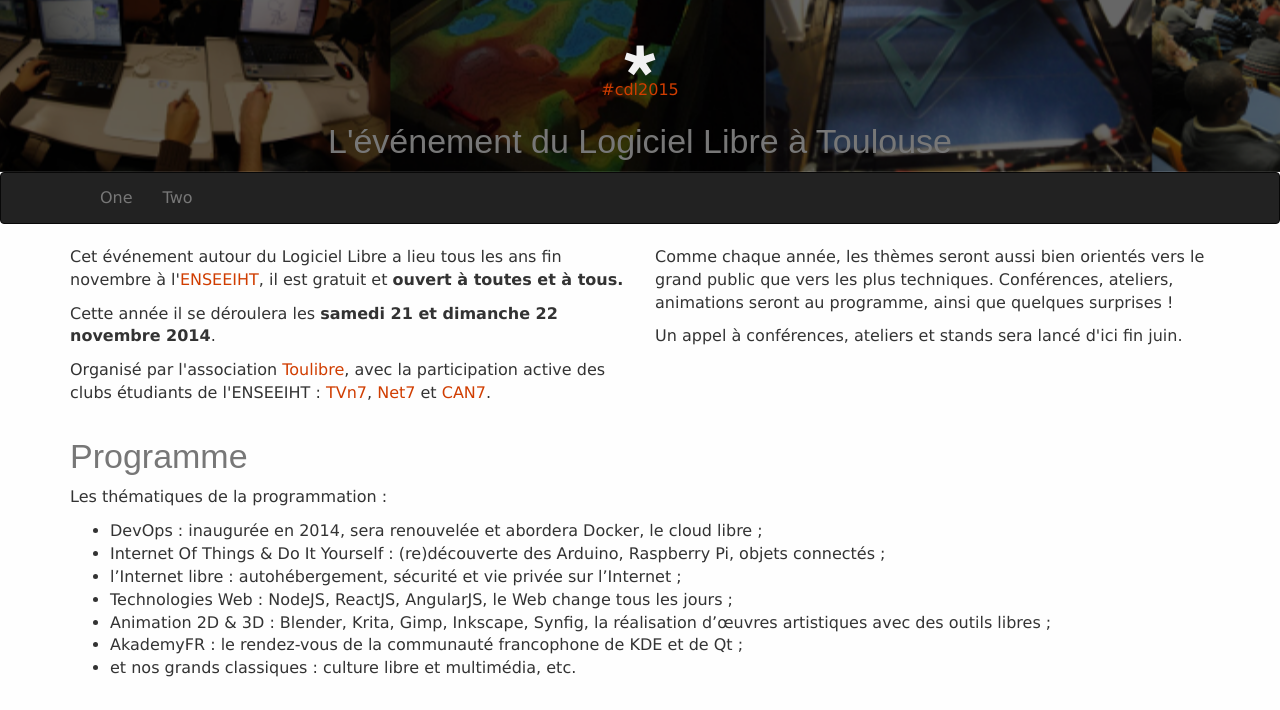
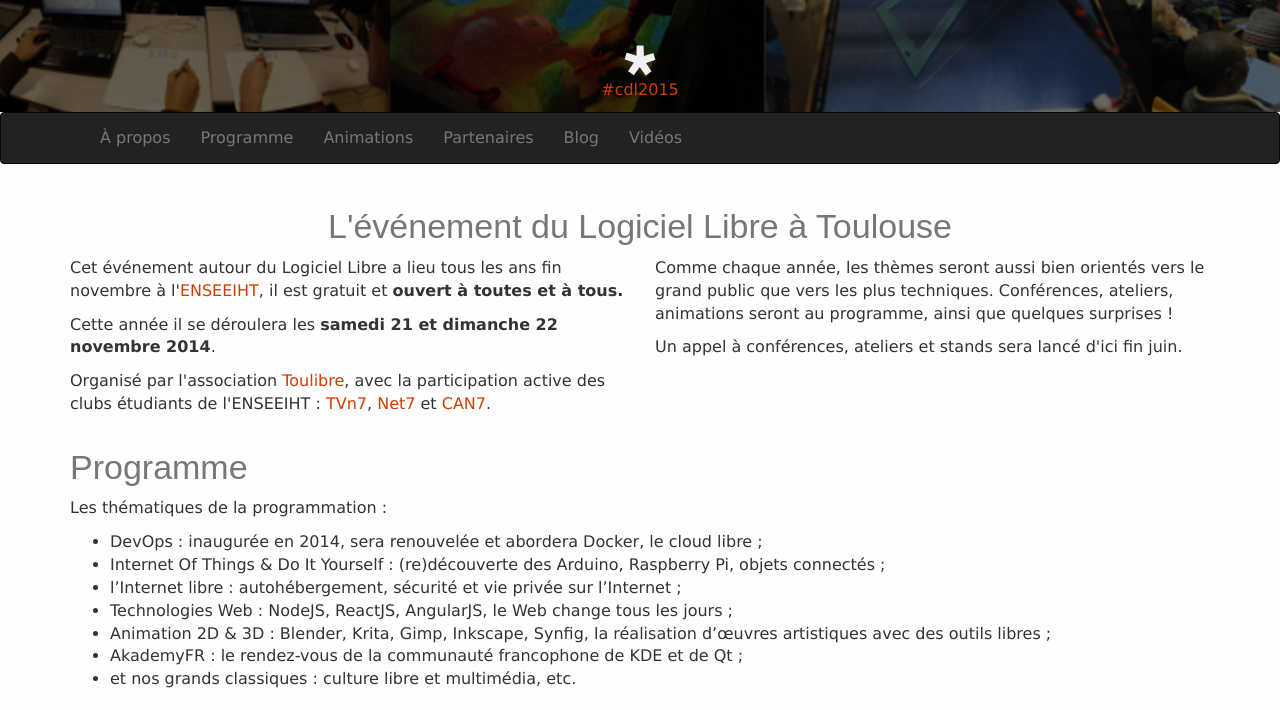
Before and after one commit to slestang/cdl-site-teasing, a plain HTML site: page www/index.html in a window 1280 px wide. Shown: the part 404-1114 px from the top of the page. Drawn offline with Linux system fonts and the light colour scheme; a web font is replaced by a local one.

Commit message:
Add items on nav

```diff
--- a/www/index.html
+++ b/www/index.html
@@ -28,7 +28,7 @@
                 </header>
                 <div class="row text-center" id="cta" >
                     <div class="col-md-4">
-                      <a class="btn btn-lg btn-cta" href="#a-propos">Qu'est-ce que c'est ?</a>
+                      <a class="btn btn-lg btn-cta" href="#apropos">Qu'est-ce que c'est ?</a>
                     </div>
                     <div class="col-md-4">
                       <button class="btn btn-lg btn-cta">Appel &agrave; conf&eacute;rence
@@ -52,7 +52,6 @@
                         <p>
                             <a title="Capitole du Libre sur twitter" href="https://twitter.com/hashtag/cdl2015">#cdl2015</a>
                         </p>
-                      <h2 id="slogan">L'événement du Logiciel Libre à Toulouse</h2>
                     </div>
                 </div>
             </div>
@@ -71,8 +70,12 @@
                 </div>
                 <div class="collapse navbar-collapse">
                     <ul class="nav navbar-nav">
-                        <li><a href="#tab_one">One</a></li>
-                        <li><a href="#tab_two">Two</a></li>
+                        <li><a href="#apropos">&Agrave; propos</a></li>
+                        <li><a href="#programme">Programme</a></li>
+                        <li><a href="#animations">Animations</a></li>
+                        <li><a href="#sponsoring">Partenaires</a></li>
+                        <li><a href="http://blog.capitoledulibre.org/">Blog</a></li>
+                        <li><a href="http://2014.capitoledulibre.org/coverage/video">Vid&eacute;os</a></li>
                     </ul>
                 </div>
             </div>
@@ -80,8 +83,9 @@
         <!-- End Main Navigation -->
 
         <!-- Main Content -->
-        <section id="content-wrapper">
+        <section id="apropos">
           <div class="container">
+            <h2 id="slogan" class="text-center">L'événement du Logiciel Libre à Toulouse</h2>
             <div class="row">
               <div class="col-xs-12 col-sm-6">
                 <p>Cet &eacute;v&eacute;nement autour du Logiciel Libre a lieu tous les ans fin novembre à l'<a href="http://www.enseeiht.fr/fr/index.html"
```
